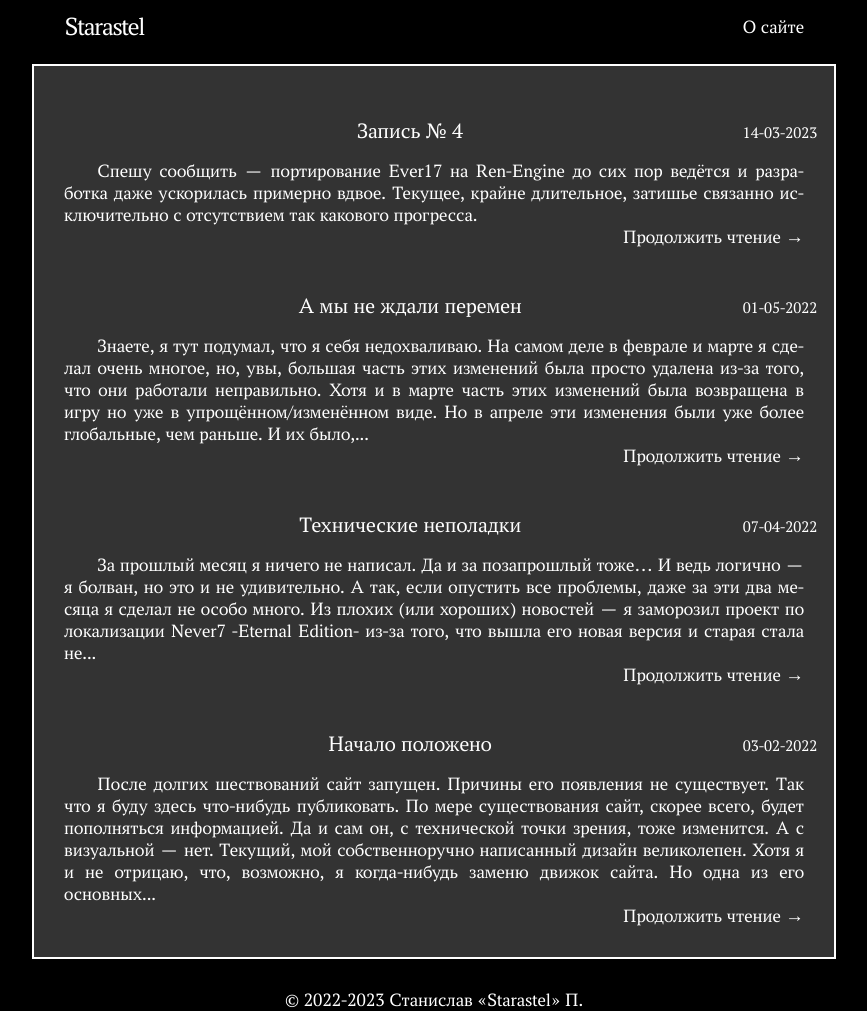
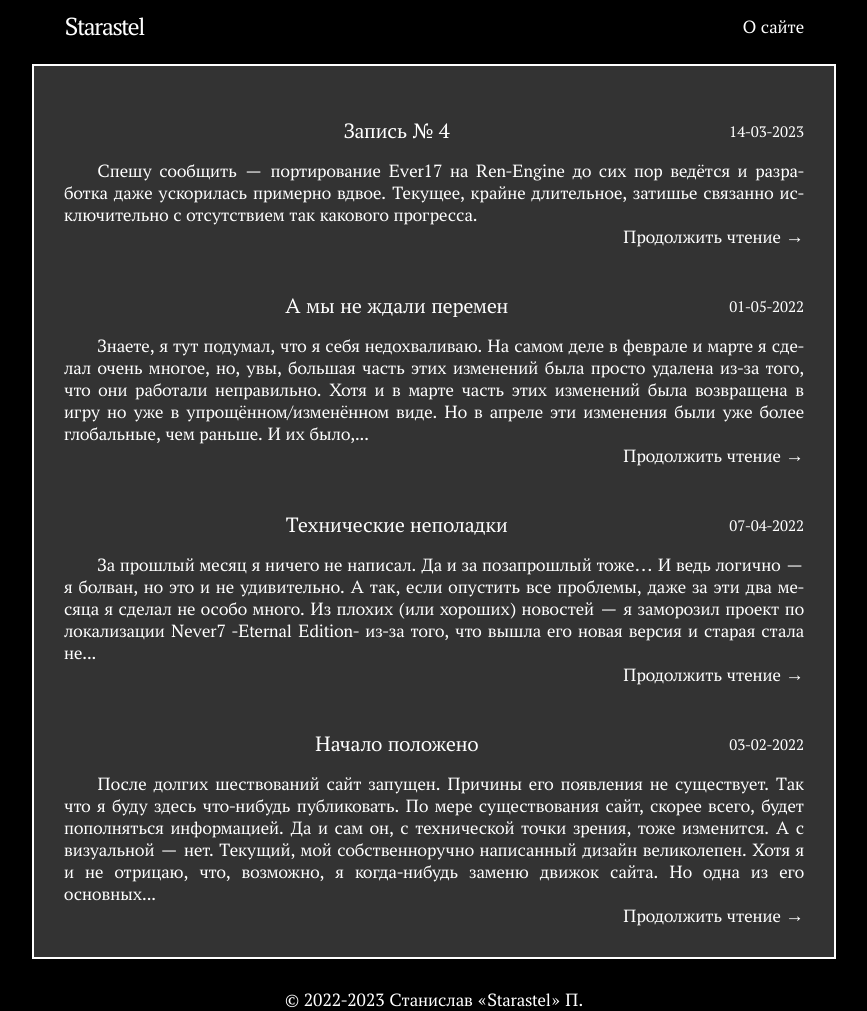
Before and after one commit to Starastel/stStarastel, a Jekyll site: the page built from index.html, in a window 1280 px wide. Shown: the whole page, without its empty margins (206-1073 px from the left). Built offline with Jekyll 4.4.1, drawn with Linux system fonts in a browser that asks for light colours; the list of posts is cut into pages by our own code.

Commit message:
Update main.scss

```diff
--- a/assets/main.scss
+++ b/assets/main.scss
@@ -233,10 +233,9 @@ table {
 }
 
 .pst_ttl {
-	display: inline-flex;
+	display: flex;
 	justify-content: space-between;
-	align-items: baseline;
-	width: 100%;
+	align-items: center;
 	align-content: center;
 }
 
```
